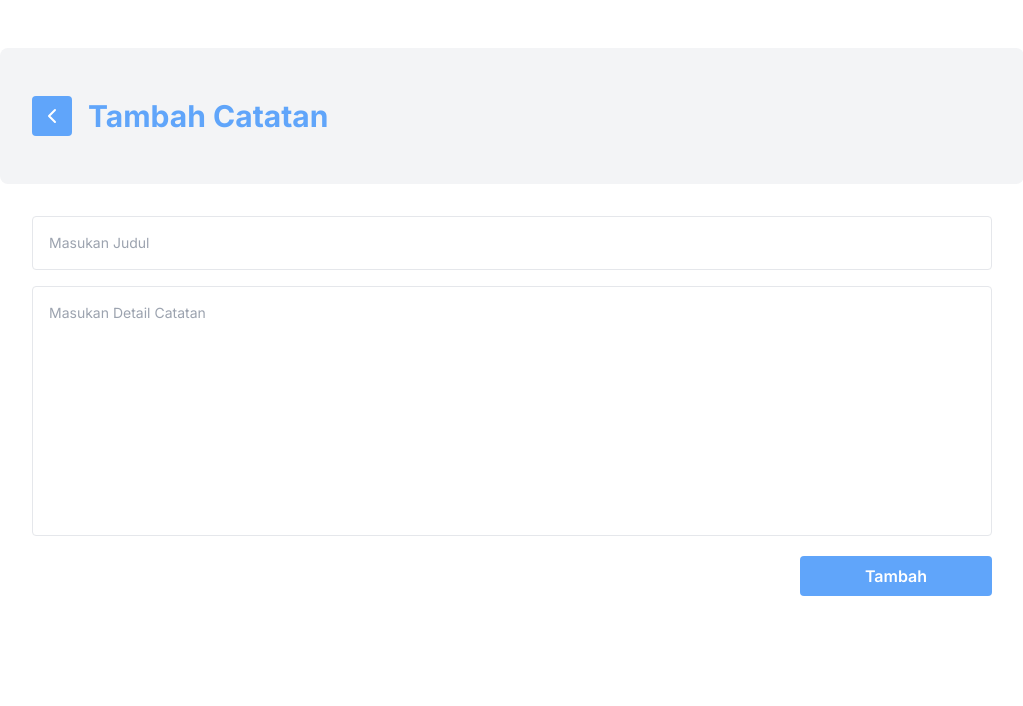
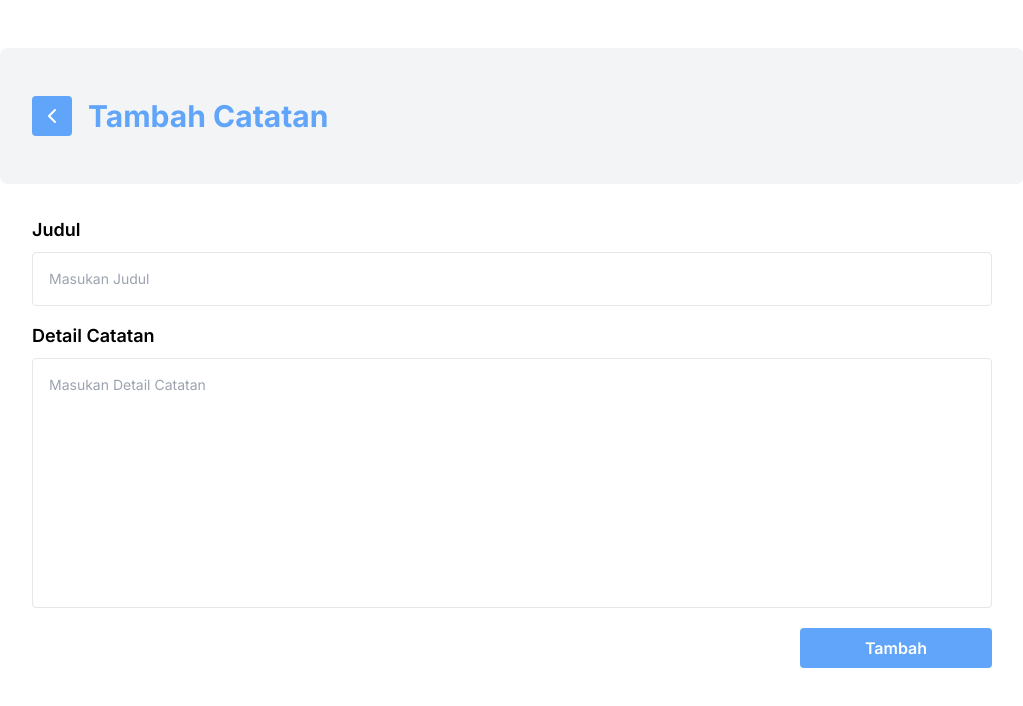
Before and after one commit to alvinindra/catat-app-spa, a React (Vite) app: page /notes/new in a window 1280 px wide. Shown: the top 706 px of the page, without its empty margins (128-1151 px from the left). Built offline with nearby package versions, Linux system fonts and the light colour scheme.

Commit message:
feat: add validation on input

```diff
--- a/package.json
+++ b/package.json
@@ -24,6 +24,7 @@
     "react-dom": "^18.2.0",
     "react-icons": "^4.4.0",
     "react-router-dom": "^6.3.0",
+    "react-toastify": "^9.1.1",
     "sass": "^1.57.1"
   },
   "devDependencies": {
--- a/src/components/NoteInput.jsx
+++ b/src/components/NoteInput.jsx
@@ -1,10 +1,18 @@
 import { useState } from 'react'
+import { toast } from 'react-toastify'
 import PropTypes from 'prop-types'
 
 export default function NoteInput({ addNote }) {
+  const [isTitleValid, setIsTitleValid] = useState(false)
   const [noteData, setNoteData] = useState({ title: '', body: '' })
 
   const handleChangeTitle = (event) => {
+    if (noteData.title.length > 50) {
+      setIsTitleValid(true)
+    } else {
+      setIsTitleValid(false)
+    }
+
     setNoteData({
       ...noteData,
       title: event.target.value,
@@ -20,12 +28,27 @@ export default function NoteInput({ addNote }) {
 
   const handleSubmitNoteData = (event) => {
     event.preventDefault()
-    addNote(noteData)
+
+    if (noteData.title === '') {
+      toast.error('Judul tidak boleh kosong!')
+    } else if (noteData.body === '') {
+      toast.error('Detail catatan tidak boleh kosong!')
+    } else if (noteData.title !== '' && noteData.body !== '' && !isTitleValid) {
+      addNote(noteData)
+    }
   }
 
   return (
     <div className="px-4 lg:px-8 pb-8">
       <form className="flex flex-col" onSubmit={handleSubmitNoteData}>
+        <div className="flex flex-row mb-2">
+          <div className="lg:text-lg font-semibold ">Judul</div>
+          {isTitleValid && (
+            <div className="text-red-400 ml-2 my-auto text-sm">
+              *Tidak boleh lebih dari 50 karakter
+            </div>
+          )}
+        </div>
         <input
           type="text"
           placeholder="Masukan Judul"
@@ -33,10 +56,13 @@ export default function NoteInput({ addNote }) {
           value={noteData.title}
           onChange={handleChangeTitle}
         />
+        <div className="mt-4 flex flex-row mb-2">
+          <div className="lg:text-lg font-semibold ">Detail Catatan</div>
+        </div>
         <div
           type="text"
           data-placeholder="Masukan Detail Catatan"
-          className="mt-4 bg-white border min-h-[250px] placeholder:text-black focus:text-primary-dark text-sm rounded focus:ring-primary-blue focus:border-primary-blue block w-full px-4 py-4"
+          className="bg-white border min-h-[250px] placeholder:text-black focus:text-primary-dark text-sm rounded focus:ring-primary-blue focus:border-primary-blue block w-full px-4 py-4"
           value={noteData.body}
           onInput={handleChangeBody}
           contentEditable
--- a/src/main.jsx
+++ b/src/main.jsx
@@ -3,12 +3,15 @@ import { createRoot } from 'react-dom/client'
 import { BrowserRouter } from 'react-router-dom'
 import NoteApp from '@/components/NoteApp'
 import '@/styles/global.scss'
+import { ToastContainer } from 'react-toastify'
+import 'react-toastify/dist/ReactToastify.css'
 
 const root = createRoot(document.getElementById('root'))
 root.render(
   <React.StrictMode>
     <BrowserRouter>
       <NoteApp />
+      <ToastContainer />
     </BrowserRouter>
   </React.StrictMode>
 )
```
Also changed, not shown: 1 other file (tests, documents, lock files or other folders).
